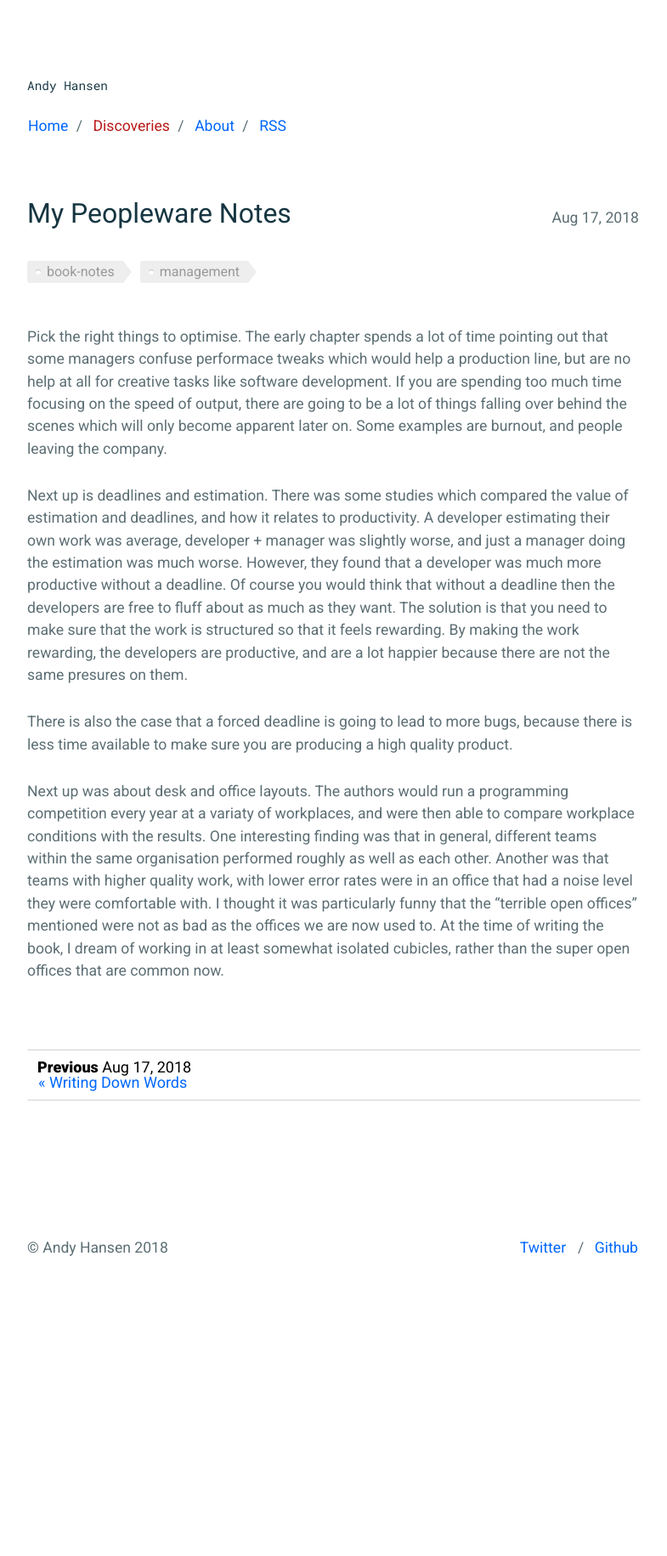
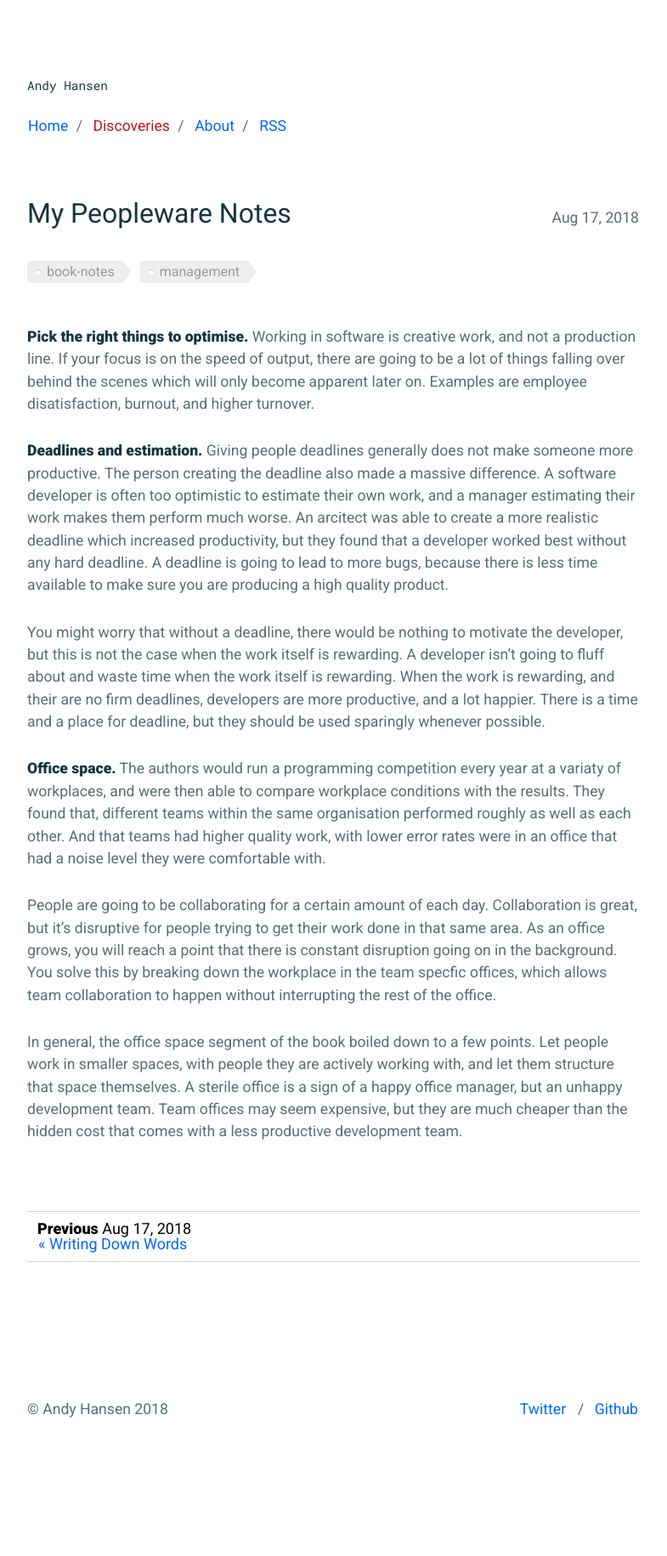
Before and after one commit to andyhansen/blog, a Jekyll site: the page built from _posts/2018-08-20-peopleware-notes.md, in a window 1280 px wide. Shown: the whole page at 85% size, without its empty margins (248-1033 px from the left). Built offline with Jekyll 4.4.1, drawn with Linux system fonts in a browser that asks for light colours; nearby versions of some CDN libraries; comment, search, counter and statistics services are not loaded; before the commit the page ends 1642 px from its top, so only the background shows below that.

Commit message:
Notes to the end of office space

```diff
--- a/_posts/2018-08-20-peopleware-notes.md
+++ b/_posts/2018-08-20-peopleware-notes.md
@@ -7,24 +7,34 @@ tags: book-notes management
 comments: true
 ---
 
-Pick the right things to optimise.
-The early chapter spends a lot of time pointing out that some managers confuse performace tweaks which would help a production line, but are no help at all for creative tasks like software development.
-If you are spending too much time focusing on the speed of output, there are going to be a lot of things falling over behind the scenes which will only become apparent later on.
-Some examples are burnout, and people leaving the company.
+**Pick the right things to optimise.**
+Working in software is creative work, and not a production line.
+If your focus is on the speed of output, there are going to be a lot of things falling over behind the scenes which will only become apparent later on.
+Examples are employee disatisfaction, burnout, and higher turnover.
 
-Next up is deadlines and estimation.
-There was some studies which compared the value of estimation and deadlines, and how it relates to productivity.
-A developer estimating their own work was average, developer + manager was slightly worse, and just a manager doing the estimation was much worse.
-However, they found that a developer was much more productive without a deadline.
-Of course you would think that without a deadline then the developers are free to fluff about as much as they want.
-The solution is that you need to make sure that the work is structured so that it feels rewarding.
-By making the work rewarding, the developers are productive, and are a lot happier because there are not the same presures on them.
+**Deadlines and estimation.**
+Giving people deadlines generally does not make someone more productive.
+The person creating the deadline also made a massive difference.
+A software developer is often too optimistic to estimate their own work, and a manager estimating their work makes them perform much worse.
+An arcitect was able to create a more realistic deadline which increased productivity, but they found that a developer worked best without any hard deadline.
+A deadline is going to lead to more bugs, because there is less time available to make sure you are producing a high quality product.
 
-There is also the case that a forced deadline is going to lead to more bugs, because there is less time available to make sure you are producing a high quality product.
+You might worry that without a deadline, there would be nothing to motivate the developer, but this is not the case when the work itself is rewarding.
+A developer isn't going to fluff about and waste time when the work itself is rewarding.
+When the work is rewarding, and their are no firm deadlines, developers are more productive, and a lot happier.
+There is a time and a place for deadline, but they should be used sparingly whenever possible.
 
-Next up was about desk and office layouts.
+**Office space.**
 The authors would run a programming competition every year at a variaty of workplaces, and were then able to compare workplace conditions with the results.
-One interesting finding was that in general, different teams within the same organisation performed roughly as well as each other.
-Another was that teams with higher quality work, with lower error rates were in an office that had a noise level they were comfortable with.
-I thought it was particularly funny that the "terrible open offices" mentioned were not as bad as the offices we are now used to.
-At the time of writing the book, I dream of working in at least somewhat isolated cubicles, rather than the super open offices that are common now.
+They found that, different teams within the same organisation performed roughly as well as each other.
+And that teams had higher quality work, with lower error rates were in an office that had a noise level they were comfortable with.
+
+People are going to be collaborating for a certain amount of each day.
+Collaboration is great, but it's disruptive for people trying to get their work done in that same area.
+As an office grows, you will reach a point that there is constant disruption going on in the background.
+You solve this by breaking down the workplace in the team specfic offices, which allows team collaboration to happen without interrupting the rest of the office.
+
+In general, the office space segment of the book boiled down to a few points.
+Let people work in smaller spaces, with people they are actively working with, and let them structure that space themselves.
+A sterile office is a sign of a happy office manager, but an unhappy development team.
+Team offices may seem expensive, but they are much cheaper than the hidden cost that comes with a less productive development team.
```
